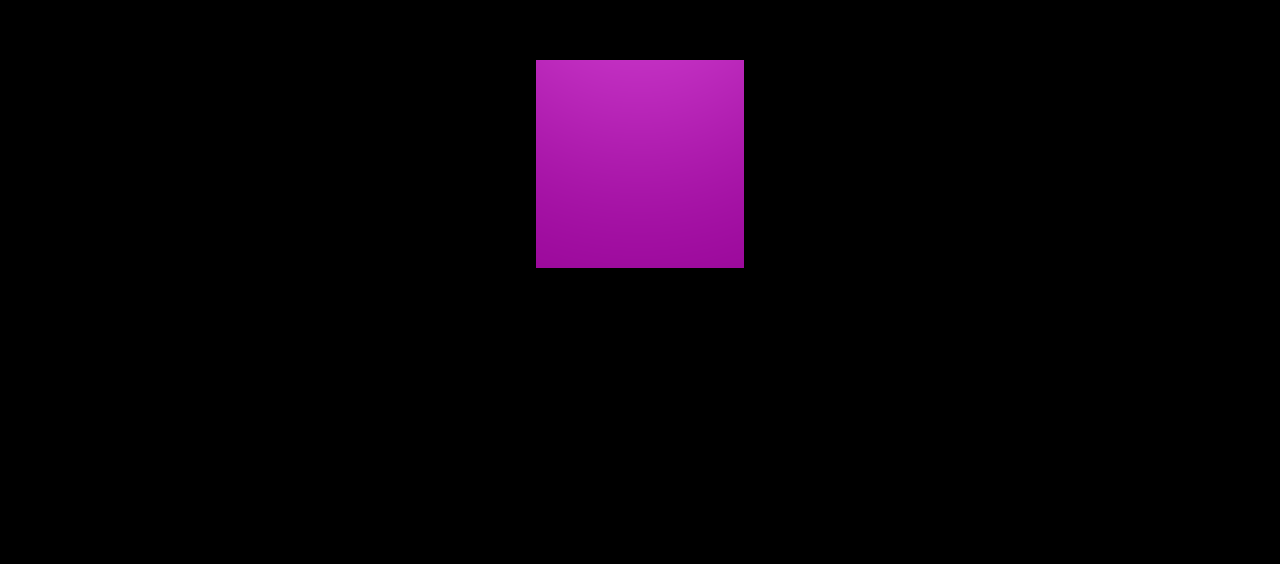
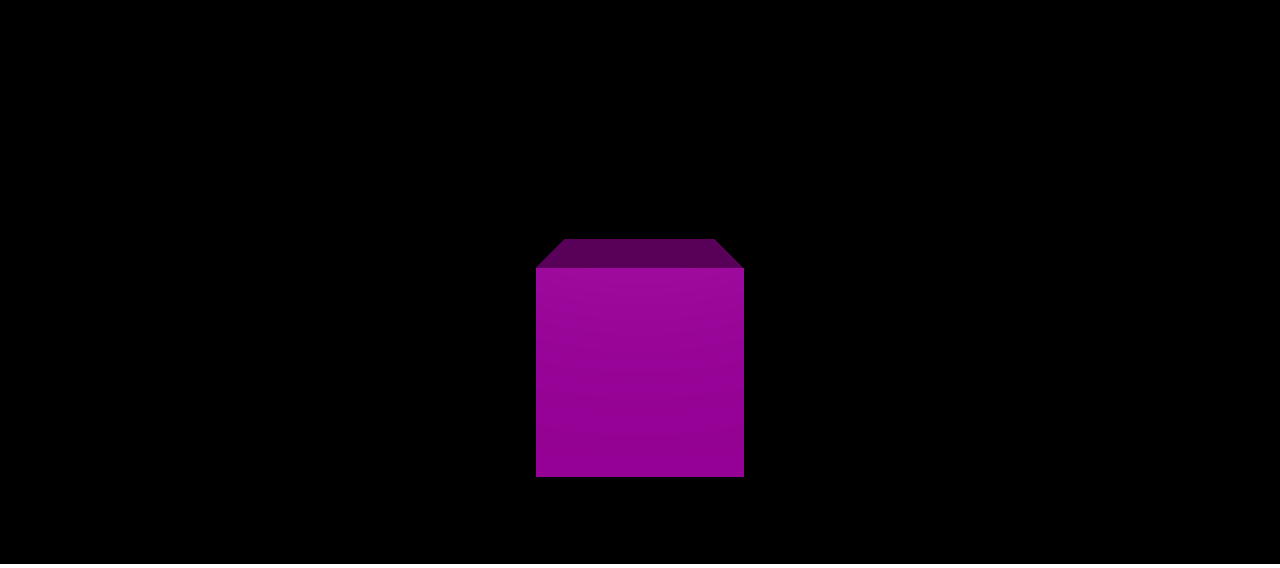
Before and after one commit to JohnAnon9771/Threejs-journey, a website built with Parcel: page index.html in a window 1280 px wide. Shown: the part 236-804 px from the top of the page. Built offline with nearby package versions, Linux system fonts and the light colour scheme.

Commit message:
:sparkles: Initial lesson 07

```diff
--- a/index.html
+++ b/index.html
@@ -9,6 +9,6 @@
   </head>
   <body>
     <canvas id="canvas"></canvas>
-    <script src="./scripts/module01/06-animations.js"></script>
+    <script src="./scripts/module01/07-cameras.js"></script>
   </body>
 </html>
--- /dev/null
+++ b/scripts/module01/07-cameras.js
@@ -0,0 +1,74 @@
+import * as THREE from "three";
+import gsap from "gsap";
+
+// Scene and Camera
+const scene = new THREE.Scene();
+
+const sizes = {
+  width: window.innerWidth,
+  height: window.innerHeight
+};
+
+const fov = 75;
+const aspectRatio = sizes.width / sizes.height;
+const near = 1;
+const far = 1000;
+
+const camera = new THREE.PerspectiveCamera(fov, aspectRatio, near, far);
+// const camera = new THREE.OrthographicCamera(
+//   -2 * aspectRatio,
+//   2 * aspectRatio,
+//   2,
+//   -2,
+//   near,
+//   far
+// );
+camera.position.y = 1;
+camera.position.z = 3;
+
+window.addEventListener("mousemove", (event) => {
+  // console.log(event.clientX, event.clientY);
+  camera.position.x = event.clientX;
+  camera.position.y = event.clientY;
+});
+
+scene.add(camera);
+
+const geometry = new THREE.BoxGeometry(1, 1, 1);
+const material = new THREE.MeshPhongMaterial({ color: "purple" });
+
+const mesh = new THREE.Mesh(geometry, material);
+
+scene.add(mesh);
+
+const light = new THREE.AmbientLight(0x404040);
+const directionalLight = new THREE.DirectionalLight();
+directionalLight.position.z = 4;
+directionalLight.position.y = 2;
+scene.add(light);
+scene.add(directionalLight);
+
+const renderer = new THREE.WebGLRenderer({
+  canvas: document.getElementById("canvas")
+});
+
+renderer.setSize(sizes.width, sizes.height);
+renderer.render(scene, camera);
+
+// let time = Date.now();
+// const clock = new THREE.Clock();
+// gsap.to(mesh.position, { duration: 1, x: 2 }).repeat();
+
+// Animations
+function tick() {
+  // const currentTime = Date.now();
+  // const deltaTime = currentTime - time;
+  // time = currentTime;
+  // const elapsedTime = clock.getElapsedTime();
+  // camera.position.y = Math.sin(elapsedTime);
+  // camera.position.x = Math.cos(elapsedTime);
+  // camera.lookAt(mesh.position);
+  renderer.render(scene, camera);
+  window.requestAnimationFrame(tick);
+}
+// tick();
```
